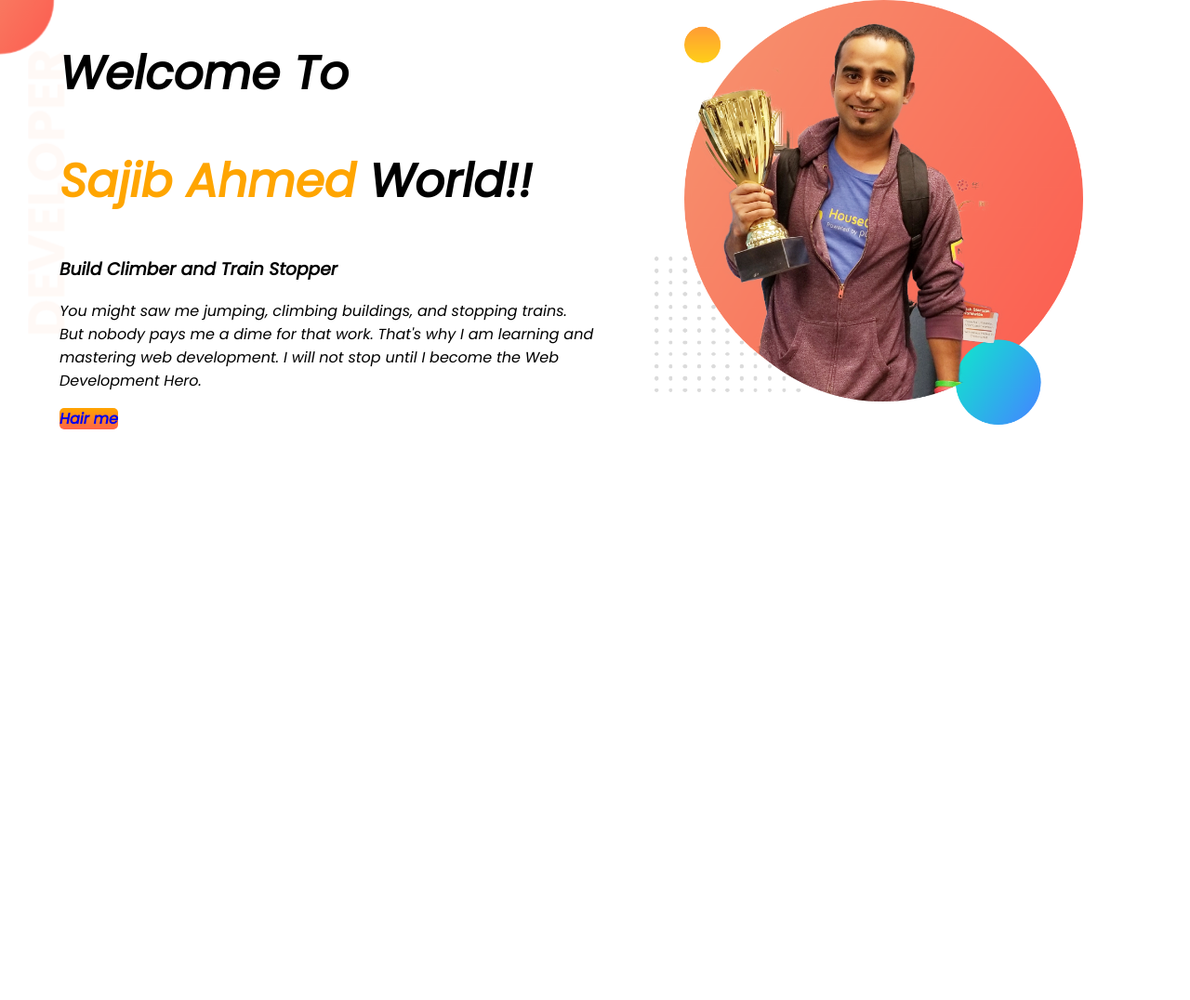
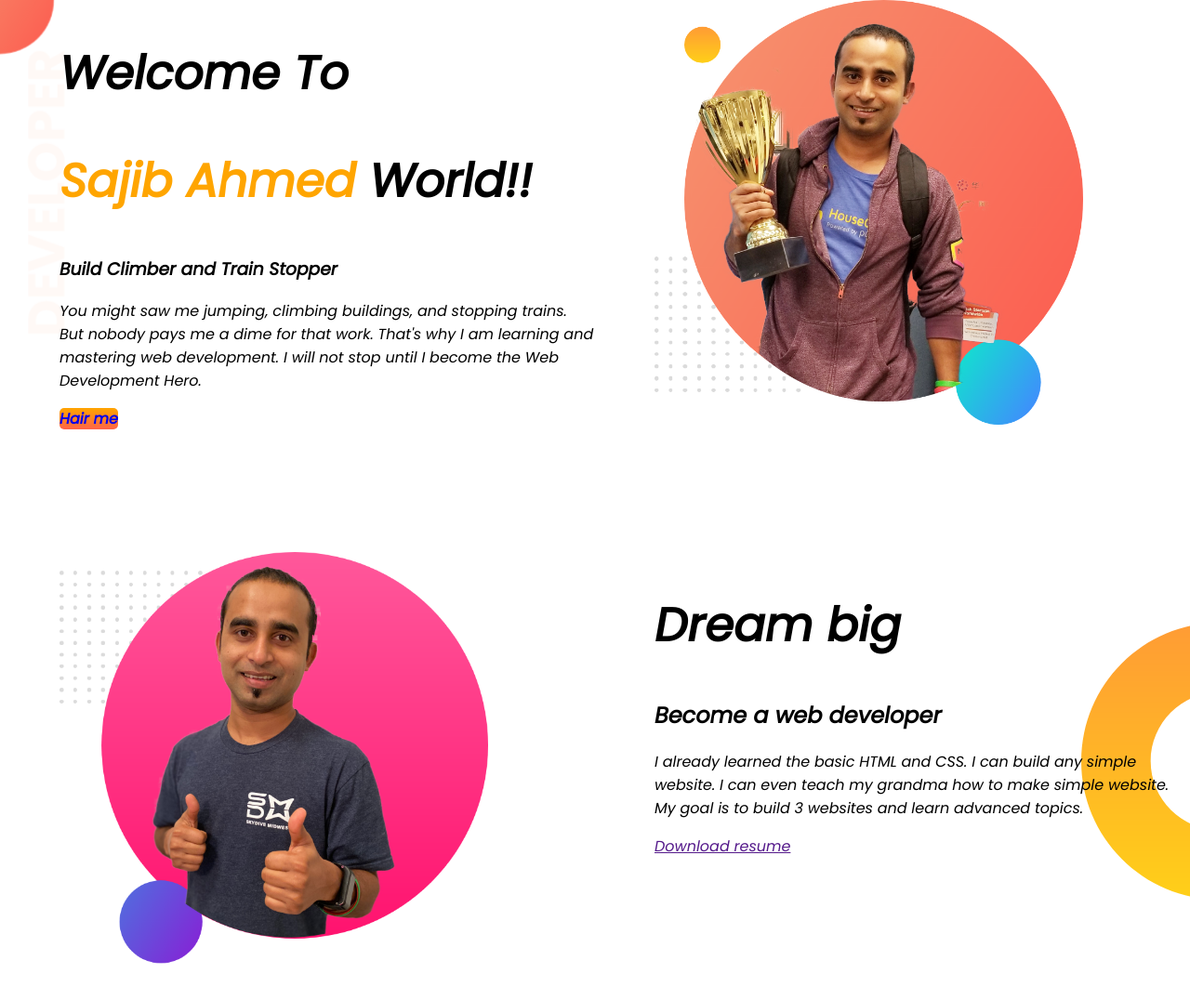
Before and after one commit to sajibA/Developer-portfolio, a plain HTML site: page index.html in a window 1280 px wide. Shown: the whole page at 93% size. Before the commit the page ends 800 px from the top, so only its background shows below. Drawn offline with Linux system fonts and the light colour scheme.

Commit message:
dream add

```diff
--- a/index.html
+++ b/index.html
@@ -29,6 +29,20 @@
             <img src="images/jhankar.png" alt="">
         </div>
     </section>
+    <section class="Dream-big">
+        <div class="half-width">
+            <img src="images/jhankar2.png" alt="">
+        </div>
+        <div class="half-width">
+            <h1>Dream big</h1>
+            <h2>Become a web developer</h2>
+            <p>I already learned the basic HTML and CSS. I can build any simple website. I can even teach my grandma how
+                to make simple website. My goal is to build 3 websites and learn advanced topics.</p>
+            <a target="blank" href="">Download resume</a>
+        </div>
+
+
+    </section>
 </body>
 
 </html>
--- a/style.css
+++ b/style.css
@@ -10,6 +10,7 @@ h1{
 }
 section{
     display: flex;
+    margin-bottom: 130px;
 }
 .half-width{
     width: 50%;
@@ -28,3 +29,8 @@ section{
     background-image: url(images/top-banner.png);
     background-repeat: no-repeat;
 }
+.Dream-big{
+    background-image: url(images/dream-bg.png);
+    background-repeat: no-repeat;
+    background-position: right;
+}
```
